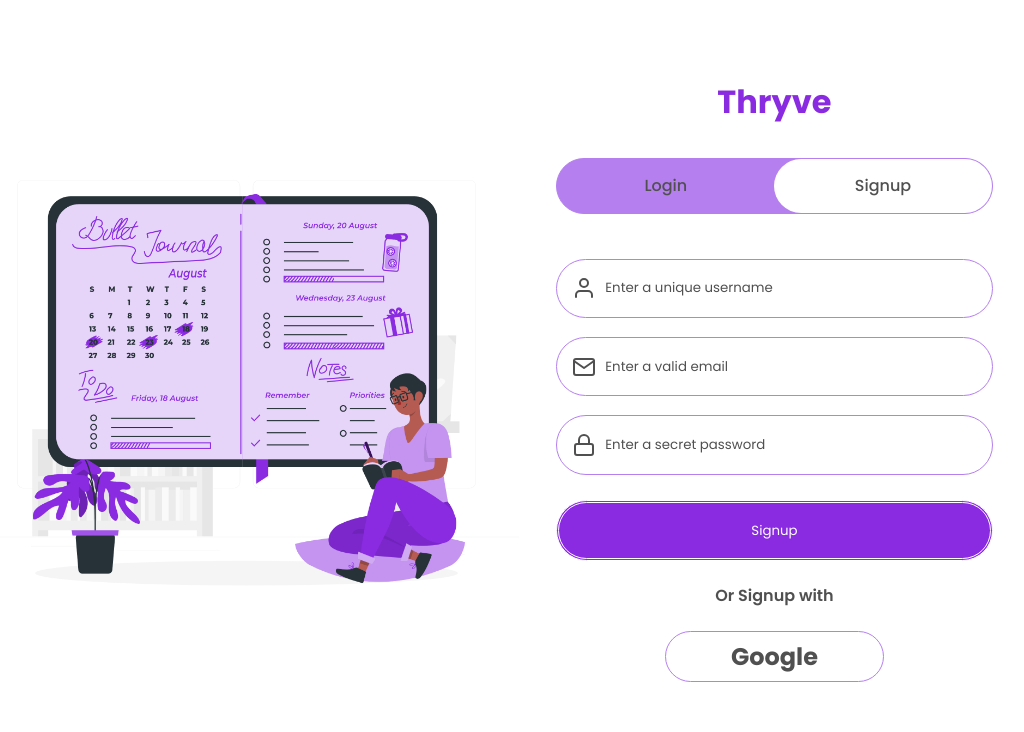
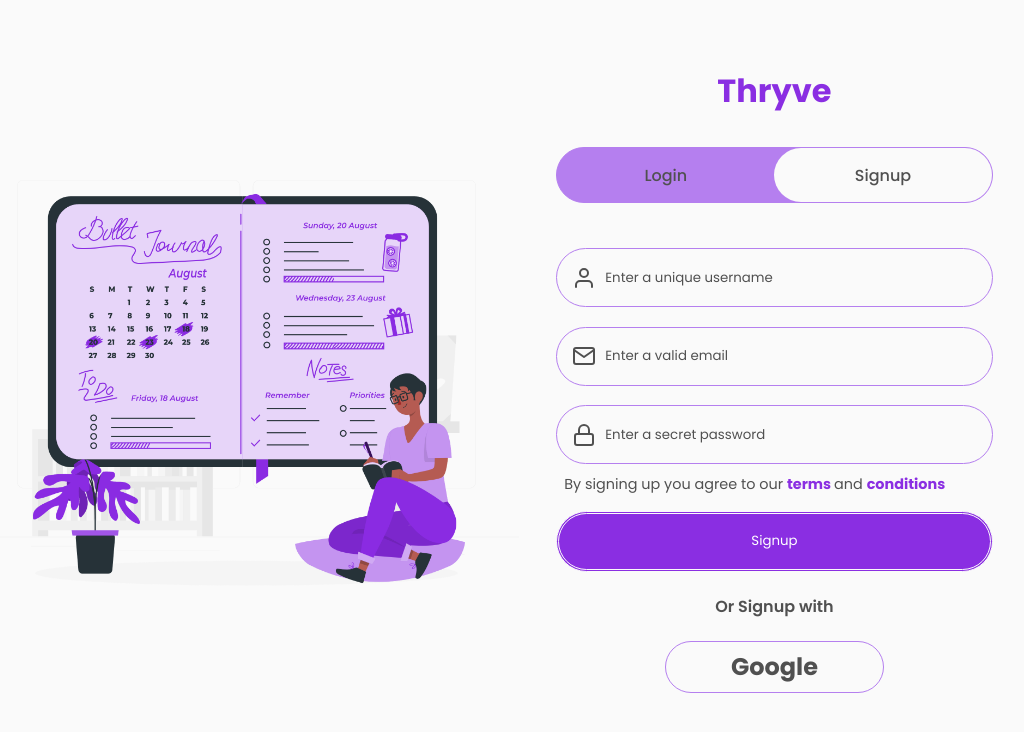
Before and after one commit to Charmingdc/Thryve, a React (Vite) app: page /signup in a window 1280 px wide. Shown: the top 732 px of the page, without its empty margins (116-1140 px from the left). Built offline with nearby package versions, Linux system fonts and the light colour scheme.

Commit message:
created a global system theme based root variables

```diff
--- /dev/null
+++ b/src/index.css
@@ -0,0 +1,16 @@
+:root {
+  --text-color: rgb(80, 80, 80);
+  --bg: rgb(250, 250, 250);
+  --primary-color: rgb(138, 46, 226);
+  --secondary-color: rgb(181, 127, 239);
+}
+
+
+@media (prefers-color-scheme: dark) {
+  :root {
+    --text-color: rgb(180, 180, 180);
+    --bg: rgb(10, 10, 10);
+    --primary-color: rgb(138, 43, 226);
+    --secondary-color: rgb(181, 127, 239);
+  }
+}
--- a/src/main.jsx
+++ b/src/main.jsx
@@ -5,7 +5,9 @@
 import LoginPage from './pages/LoginPage';
 import SignupPage from './pages/SignupPage';
 import ErrorPage from './pages/ErrorPage';
-import { BrowserRouter, Route, Routes } from 'react-router-dom'
+import { BrowserRouter, Route, Routes } from 'react-router-dom';
+
+import './index.css'
 
 ReactDOM.createRoot(document.getElementById('root')).render(
   <React.StrictMode>
--- a/src/pages/ErrorPage/ErrorPage.css
+++ b/src/pages/ErrorPage/ErrorPage.css
@@ -6,7 +6,7 @@
  align-items: center;
  justify-content: center;
  color: var(--clr);
- background-color: var(--primary);
+ background-color: var(--bg);
 }
 
 .error-div > img {
@@ -15,8 +15,8 @@
 }
 
 .error-div a {
-  width: 12rem;
-  height: 4rem;
+  width: 10rem;
+  height: 3.6rem;
   display: flex;
   align-items: center;
   justify-content: center;
@@ -25,17 +25,3 @@
   background-color: rgb(181, 127, 239);
   border-radius: 1rem;
 }
-
-
-
-@media (prefers-color-scheme: dark) {
-  :root {
-    --primary: rgb(10, 10, 10);
-  }
-}
-
-@media (prefers-color-scheme: light) {
-  :root {
-    --primary: rgb(240, 240, 240);
-  }
-}
--- a/src/pages/LandingPage/LandingPage.css
+++ b/src/pages/LandingPage/LandingPage.css
@@ -11,6 +11,7 @@
 }
 
 .landing-page {
+    color: rgb(210, 210, 210);
     height: 100%;
     width: 100vw;
 }
--- a/src/pages/LoginPage/LoginPage.css
+++ b/src/pages/LoginPage/LoginPage.css
@@ -1,11 +1,5 @@
 @import url('https://fonts.googleapis.com/css2?family=Poppins:ital,wght@0,100;0,200;0,300;0,400;0,500;0,600;0,700;0,800;0,900;1,100;1,200;1,300;1,400;1,500;1,600;1,700;1,800;1,900&display=swap');
 
-:root {
-    --text-color: rgb(80, 80, 80);
-    --bg: rgb(255, 255, 255);
-    --primary-color: rgb(138, 43, 226);
-    --secondary-color: rgb(181, 127, 239);
-}
 
 * {
     padding: 0;
@@ -20,6 +14,7 @@
     display: flex;
     align-items: center;
     justify-content: center;
+    background: var(--bg);
 }
 
 .login-container {
@@ -30,6 +25,7 @@
     align-items: center;
     justify-content: center;
     color: var(--text-color);
+    background-color: var(--bg);
     margin-top: -2.5rem;
 }
 
@@ -71,7 +67,7 @@
     margin: 1rem 0 2.2rem 0;
 }
 
-.login-nav>div {
+.login-nav > div {
     width: 50%;
     height: 100%;
     display: flex;
@@ -104,7 +100,8 @@
     padding-left: 3rem;
     padding-right: 2rem;
     color: var(--text-color);
-    border: 0.1rem solid var(--secondary-color);
+    background-color: transparent;
+    border: 0.040rem solid var(--secondary-color);
     border-radius: 3rem;
     margin: .6rem 0;
     transition: .5s ease;
@@ -118,7 +115,7 @@
 input:hover {
     outline: none;
     border-color: var(--secondary-color);
-    box-shadow: 0 0 0 .2rem rgb(181 127 239 / 30%);
+    box-shadow: 0 0 0 .3rem rgb(181 127 239 / 30%);
 }
 
 .login-icon {
@@ -130,6 +127,7 @@
 }
 
 #forgot-password {
+    color: var(--primary-color);
     font-size: .9rem;
     font-weight: 600;
     margin: .5rem 0 1.2rem .2rem;
@@ -172,6 +170,7 @@
 
 
 
+
 @media (min-width: 726px) {
   .login-container {
     width: 90vw;
--- a/src/pages/SignupPage/SignupPage.css
+++ b/src/pages/SignupPage/SignupPage.css
@@ -1,11 +1,5 @@
 @import url('https://fonts.googleapis.com/css2?family=Poppins:ital,wght@0,100;0,200;0,300;0,400;0,500;0,600;0,700;0,800;0,900;1,100;1,200;1,300;1,400;1,500;1,600;1,700;1,800;1,900&display=swap');
 
-:root {
- --text-color: rgb(80, 80, 80);
- --bg: rgb(255, 255, 255);
- --primary-color: rgb(138, 43, 226);
- --secondary-color: rgb(181, 127, 239);
-}
 
 * {
  padding: 0;
@@ -105,7 +99,7 @@
  padding-left: 3rem;
  padding-right: 2rem;
  color: var(--text-color);
- border: 0.1rem solid var(--secondary-color);
+ border: 0.040rem solid var(--secondary-color);
  border-radius: 3rem;
  margin: .6rem 0;
  transition: .5s ease;
@@ -118,7 +112,7 @@
 .input:focus, input:hover {
  outline: none;
  border-color: var(--secondary-color);
- box-shadow: 0 0 0 .2rem rgb(181 127 239 / 30%);
+ box-shadow: 0 0 0 .3rem rgb(181 127 239 / 30%);
 }
 
 .signup-icon {
@@ -127,6 +121,14 @@
  position: absolute;
  left: 1rem;
  fill: none;
+}
+
+.signup-terms-link {
+ font-size: .9rem;
+ margin: 0 0 0 .5rem;
+}
+.signup-terms-link a strong {
+  color: var(--primary-color);
 }
 
 .signup-button {
--- a/src/pages/SignupPage/SignupPage.jsx
+++ b/src/pages/SignupPage/SignupPage.jsx
@@ -44,6 +44,9 @@
          <input className='input' type='password' name='password' placeholder='Enter a secret password' />
         </div>
 
+        <p className='signup-terms-link'>
+          By signing up you agree to our <Link to='/terms'> <strong> terms </strong> and <strong> conditions </strong> </Link>
+        </p>
 
         <button className='signup-button'>
          Signup
```
